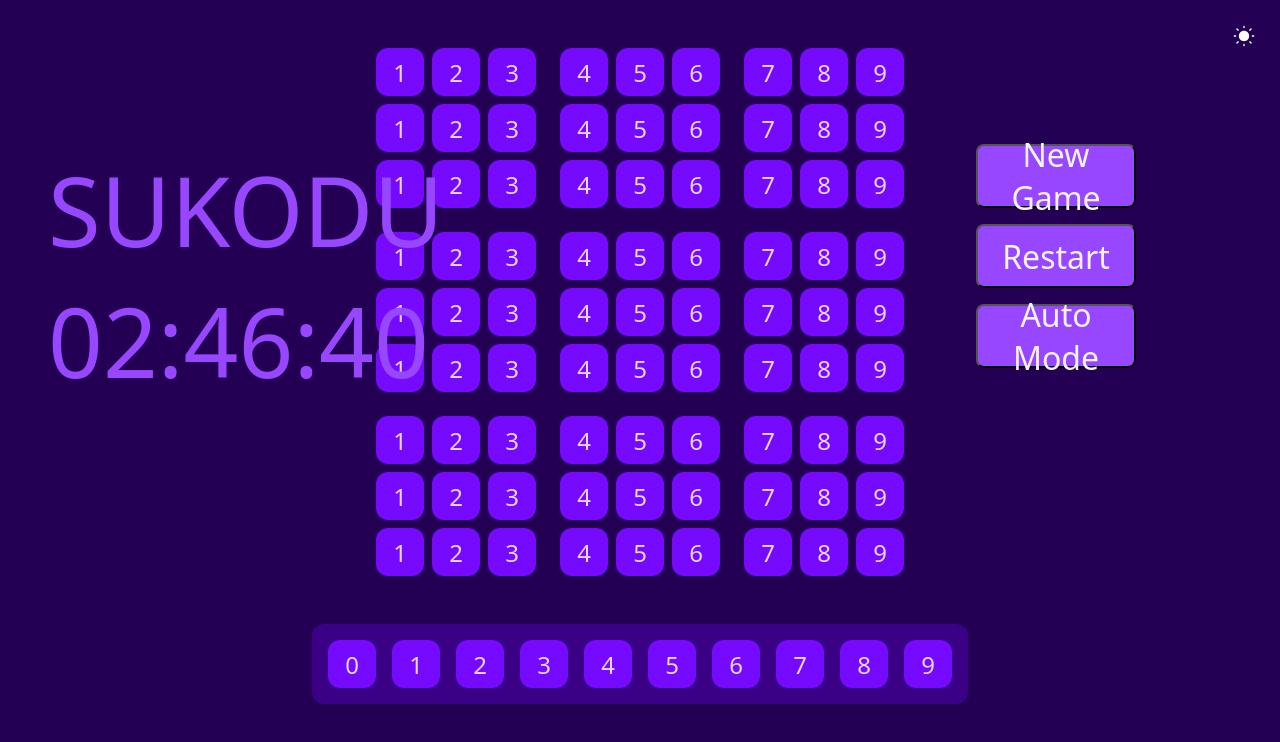
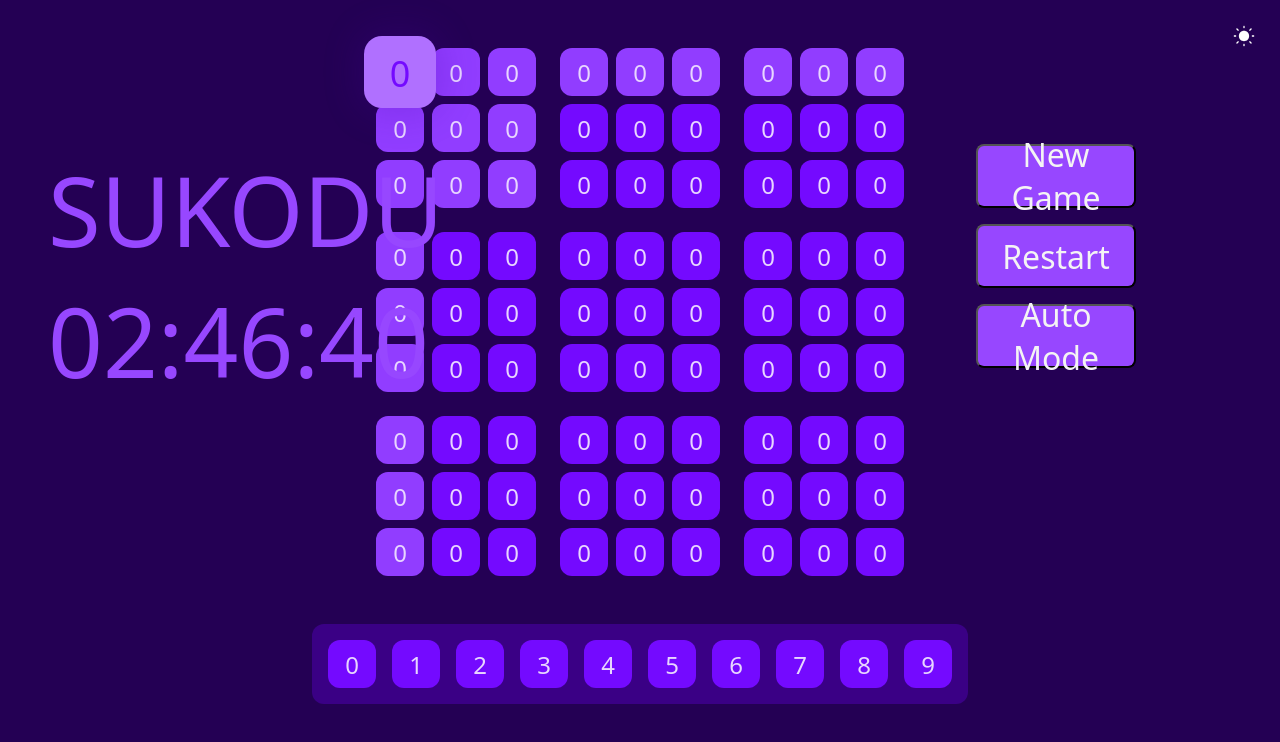
Before and after one commit to jhasuraj01/sudoku, a React (Create React App) app: page / in a window 1280 px wide. Shown: the top 742 px of the page. Built offline with nearby package versions, Linux system fonts and the light colour scheme; a web font is replaced by a local one.

Commit message:
added grid selection

```diff
--- a/src/App.tsx
+++ b/src/App.tsx
@@ -6,18 +6,6 @@ import { KeyBoard } from './features/keyboard/KeyBoard';
 import { ThemeSwitch } from './features/theme-switch/ThemeSwitch';
 import { Time } from './features/time/Time';
 
-const data = [
-  [1, 2, 3, 4, 5, 6, 7, 8, 9],
-  [1, 2, 3, 4, 5, 6, 7, 8, 9],
-  [1, 2, 3, 4, 5, 6, 7, 8, 9],
-  [1, 2, 3, 4, 5, 6, 7, 8, 9],
-  [1, 2, 3, 4, 5, 6, 7, 8, 9],
-  [1, 2, 3, 4, 5, 6, 7, 8, 9],
-  [1, 2, 3, 4, 5, 6, 7, 8, 9],
-  [1, 2, 3, 4, 5, 6, 7, 8, 9],
-  [1, 2, 3, 4, 5, 6, 7, 8, 9],
-]
-
 function App() {
   return (
     <>
@@ -25,7 +13,7 @@ function App() {
         <Time value={10000000} />
       </div>
       <div className='main'>
-        <Board data={data} />
+        <Board />
         <KeyBoard />
       </div>
       <div className="right">
--- a/src/app/store.ts
+++ b/src/app/store.ts
@@ -1,11 +1,13 @@
 import { configureStore, ThunkAction, Action } from '@reduxjs/toolkit';
 import counterReducer from '../features/counter/counterSlice';
 import themeSwitchReducer from '../features/theme-switch/ThemeSwitchSlice';
+import boardSliceReducer from '../features/board/BoardSlice';
 
 export const store = configureStore({
   reducer: {
     counter: counterReducer,
     themeSwitch: themeSwitchReducer,
+    board: boardSliceReducer,
   },
   devTools: true,
 });
--- a/src/features/board/Board.tsx
+++ b/src/features/board/Board.tsx
@@ -1,12 +1,26 @@
 import React from 'react';
+import { useAppDispatch, useAppSelector } from '../../app/hooks';
 import { Grid } from '../grid/Grid';
 import styles from './Board.module.scss';
+import { GridLocation, select, selectBoard } from './BoardSlice';
 
-interface BoardProps {
-  data: number[][];
+const isHighlighted = (selected: GridLocation, rid: number, cid: number): boolean => {
+  if (selected.row === rid)
+    return true;
+
+  if (selected.col === cid)
+    return true;
+
+  if (Math.floor(selected.row / 3) === Math.floor(rid / 3) && Math.floor(selected.col / 3) === Math.floor(cid / 3))
+    return true;
+
+  return false;
 }
 
-export function Board({ data }: BoardProps) {
+export function Board() {
+
+  const { data, selected } = useAppSelector(selectBoard);
+  const dispatch = useAppDispatch()
 
   return (
     <div className={styles.board}>
@@ -14,7 +28,17 @@ export function Board({ data }: BoardProps) {
         data.map((row, rid) => {
           return (
             <div key={`${rid}`} className={styles.row}>
-              {row.map((value, cid) => <Grid key={`${cid}`} value={value} error={false} />)}
+              {row.map((value, cid) => {
+                return (
+                  <Grid
+                    onClick={() => dispatch(select({ col: cid, row: rid }))}
+                    key={`${cid}`}
+                    selected={selected.row === rid && selected.col === cid}
+                    highlighted={isHighlighted(selected, rid, cid)}
+                    value={value}
+                    error={false} />
+                )
+              })}
             </div>
           )
         })
--- /dev/null
+++ b/src/features/board/BoardSlice.ts
@@ -0,0 +1,47 @@
+import { createSlice, PayloadAction } from '@reduxjs/toolkit';
+import { RootState } from '../../app/store';
+
+export type GridLocation = {
+  row: number;
+  col: number;
+}
+
+export interface BoardState {
+  data: number[][];
+  selected: GridLocation;
+}
+
+const initialState: BoardState = {
+  data: [
+    [0, 0, 0, 0, 0, 0, 0, 0, 0],
+    [0, 0, 0, 0, 0, 0, 0, 0, 0],
+    [0, 0, 0, 0, 0, 0, 0, 0, 0],
+    [0, 0, 0, 0, 0, 0, 0, 0, 0],
+    [0, 0, 0, 0, 0, 0, 0, 0, 0],
+    [0, 0, 0, 0, 0, 0, 0, 0, 0],
+    [0, 0, 0, 0, 0, 0, 0, 0, 0],
+    [0, 0, 0, 0, 0, 0, 0, 0, 0],
+    [0, 0, 0, 0, 0, 0, 0, 0, 0],
+  ],
+  selected: {
+    row: 0,
+    col: 0,
+  }
+};
+
+export const boardSlice = createSlice({
+  name: 'Board',
+  initialState,
+  reducers: {
+    select(state, action: PayloadAction<GridLocation>) {
+      state.selected.col = action.payload.col;
+      state.selected.row = action.payload.row;
+    }
+  },
+});
+
+export const { select } = boardSlice.actions;
+
+export const selectBoard = (state: RootState) => state.board;
+
+export default boardSlice.reducer;
--- a/src/features/grid/Grid.module.scss
+++ b/src/features/grid/Grid.module.scss
@@ -1,6 +1,7 @@
 .grid {
     width: 48px;
     height: 48px;
+    box-sizing: border-box;
     font-size: 24px;
     display: flex;
     justify-content: center;
@@ -10,9 +11,23 @@
     cursor: pointer;
     background-color: var(--grid-background);
     color: var(--grid-color);
+
+    transition: all 200ms ease-in-out;
 }
 
 .error {
     background-color: var(--grid-background-error);
     color: var(--grid-color-error);
 }
+
+.highlighted {
+    background-color: var(--grid-background-highlighted);
+}
+
+.selected {
+    color: var(--grid-color-selected);
+    background-color: var(--grid-background-selected);
+    transform: scale3d(1.5, 1.5, 1.5);
+    box-shadow: 0 0 24px 4px hsla(266, 100%, 32%, 0.2);
+    transition: all 150ms ease-out;
+}
--- a/src/features/grid/Grid.tsx
+++ b/src/features/grid/Grid.tsx
@@ -1,12 +1,22 @@
 import React from 'react';
 import styles from './Grid.module.scss';
 
-export function Grid({ value, error }: { value: number, error: boolean }) {
+interface GridProps {
+  onClick: React.MouseEventHandler<HTMLDivElement>;
+  value: number;
+  error: boolean;
+  selected: boolean;
+  highlighted: boolean;
+}
+
+export function Grid({ onClick, value, error, selected, highlighted }: GridProps) {
 
   const classNames = [styles.grid];
   if(error) classNames.push(styles.error);
+  if(selected) classNames.push(styles.selected);
+  if(highlighted) classNames.push(styles.highlighted);
 
   return (
-      <div className={classNames.join(" ")}>{ value }</div>
+      <div onClick={onClick} className={classNames.join(" ")}>{ value }</div>
   );
 }
--- a/src/index.scss
+++ b/src/index.scss
@@ -7,8 +7,11 @@
 // default theme
 .dark {
   --background: #240054;
-  --grid-background: #750AFF;
+  --grid-background: hsl(266, 100%, 52%);
+  --grid-background-highlighted: hsl(266, 100%, 62%);
+  --grid-background-selected: hsl(267, 100%, 72%);
   --grid-color: #E8D6FF;
+  --grid-color-selected: #740aff;
   --grid-background-error: #E50000;
   --grid-color-error: #FFFFFF;
   --keyboard-background: #3A0085;
@@ -19,8 +22,11 @@
 
 .light {
   --background: #EDEDED;
-  --grid-background: #FFFFFF;
+  --grid-background: hsl(0, 0%, 100%);
+  --grid-background-highlighted: hsl(266, 100%, 90%);
+  --grid-background-selected: hsl(267, 100%, 75%);
   --grid-color: #4700A3;
+  --grid-color-selected: hsl(267, 100%, 22%);
   --grid-background-error: #FB8383;
   --grid-color-error: #A30000;
   --keyboard-background: #F5F5F5;
```
